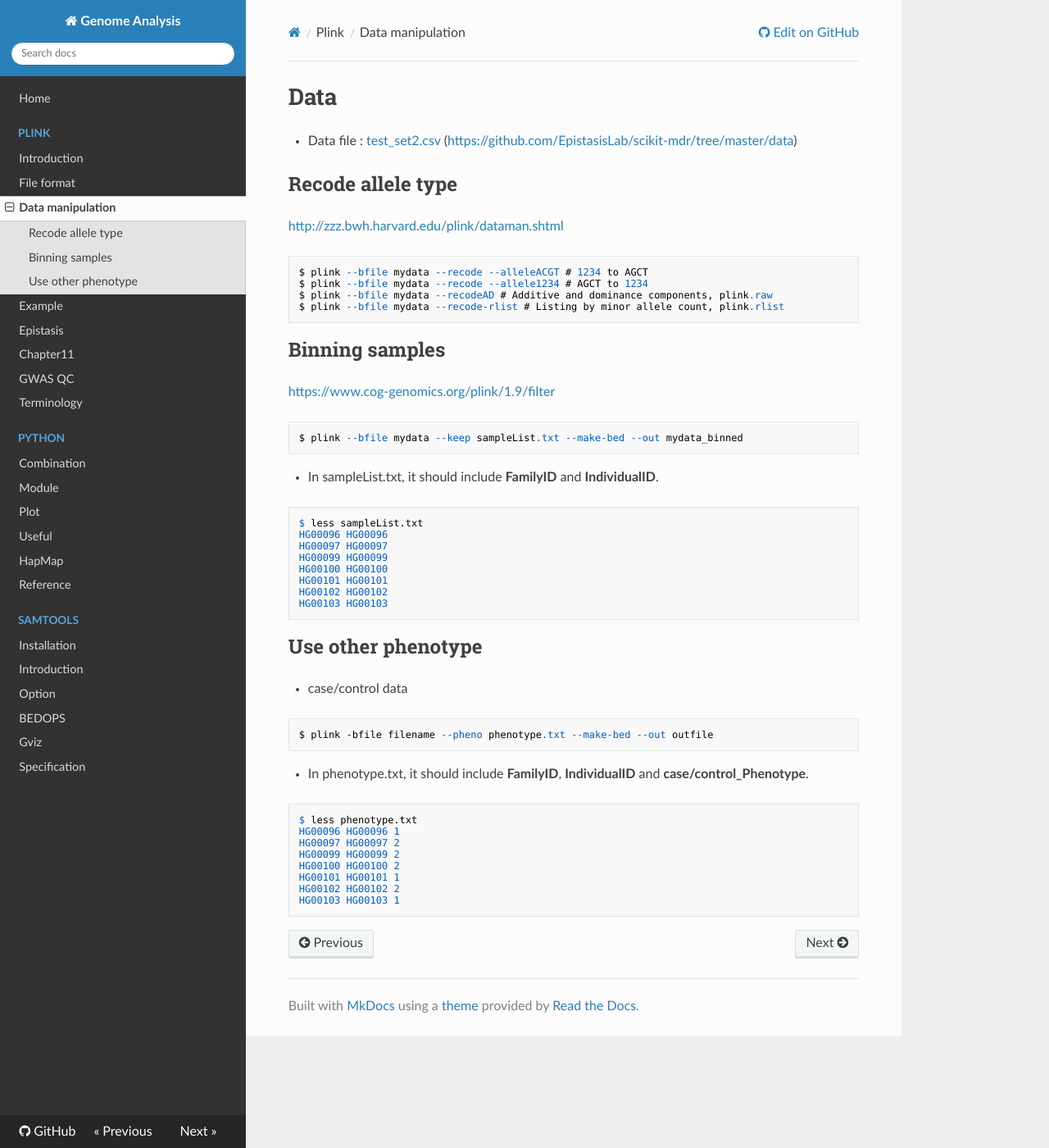
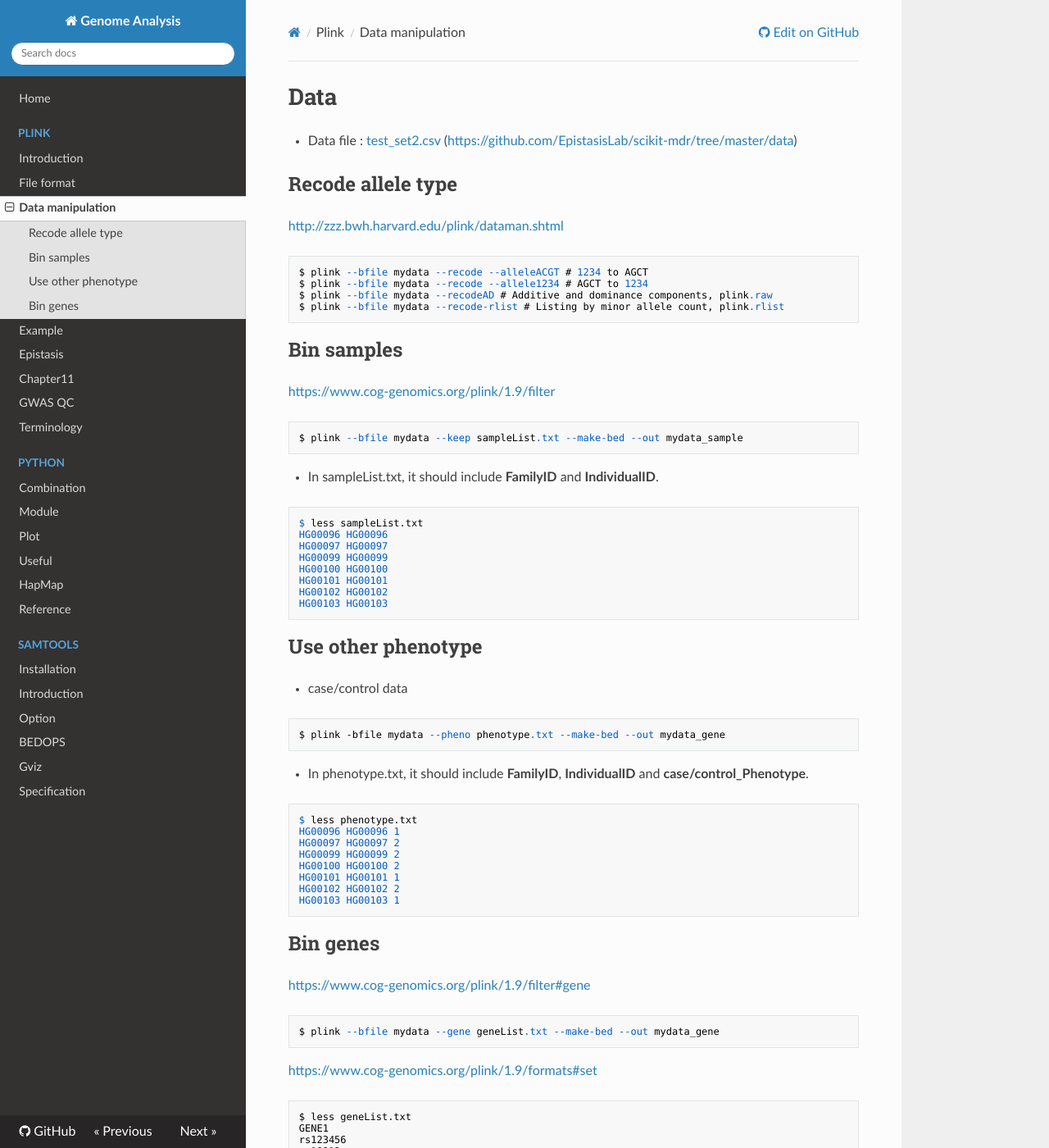
Before and after one commit to WonyoungCho/plink, an MkDocs documentation site: the page built from docs/plink_mani.md, in a window 1280 px wide and 1400 px high. Shown: the whole window at 82% size. Built offline with MkDocs 1.6.1, drawn with Linux system fonts in a browser that asks for light colours; nearby versions of some CDN libraries; old or Windows-style settings are respelled for this version of MkDocs; some of the changed text lies outside the part shown.

Commit message:
Update plink_mani.md

````diff
--- a/docs/plink_mani.md
+++ b/docs/plink_mani.md
@@ -11,10 +11,10 @@ $ plink --bfile mydata --recodeAD # Additive and dominance components, plink.raw
 $ plink --bfile mydata --recode-rlist # Listing by minor allele count, plink.rlist
 ```
 
-## Binning samples
+## Bin samples
 <https://www.cog-genomics.org/plink/1.9/filter>
 ```
-$ plink --bfile mydata --keep sampleList.txt --make-bed --out mydata_binned
+$ plink --bfile mydata --keep sampleList.txt --make-bed --out mydata_sample
 ```
 - In sampleList.txt, it should include **FamilyID** and **IndividualID**.
 ```
@@ -31,7 +31,7 @@ HG00103	HG00103
 ## Use other phenotype
 - case/control data
 ```
-$ plink -bfile filename --pheno phenotype.txt --make-bed --out outfile
+$ plink -bfile mydata --pheno phenotype.txt --make-bed --out mydata_gene
 ```
 - In phenotype.txt, it should include **FamilyID**, **IndividualID** and **case/control_Phenotype**.
 ```
@@ -44,3 +44,21 @@ HG00101	HG00101	1
 HG00102	HG00102	2
 HG00103	HG00103	1
 ```
+
+## Bin genes
+<https://www.cog-genomics.org/plink/1.9/filter#gene>
+```
+$ plink --bfile mydata --gene geneList.txt --make-bed --out mydata_gene
+```
+<https://www.cog-genomics.org/plink/1.9/formats#set>
+```
+$ less geneList.txt
+GENE1
+rs123456
+rs10912
+rs66222
+END
+
+GENE2 rs66222 rs929292
+rs288222 END
+```
````
